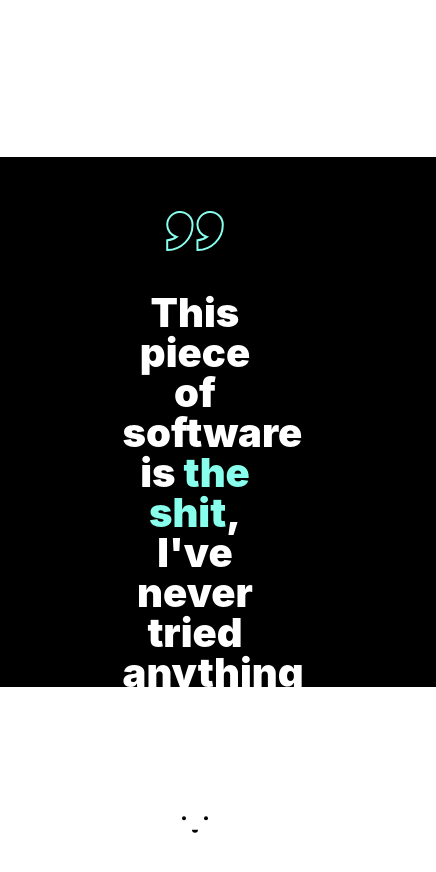
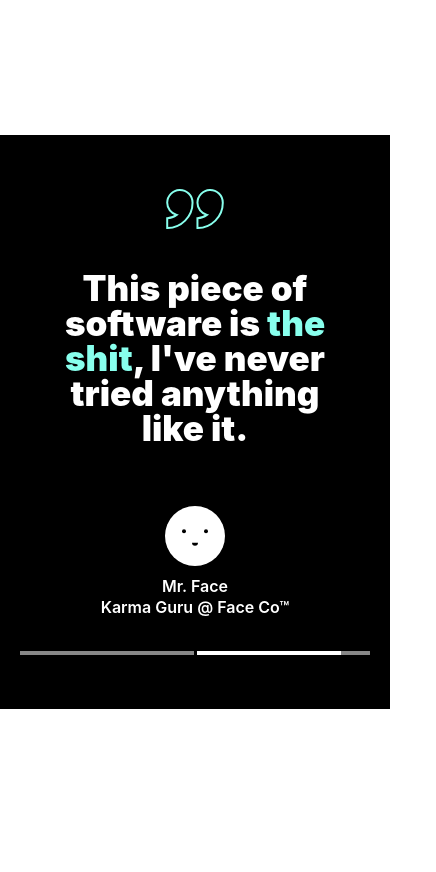
Before and after one commit to Drasty4k/carousel, a React (Create React App) app: page / in a window 390 px wide. Shown: the top 872 px of the page, 436 px wide, since content can reach past the window. After the commit the page ends 844 px from the top, so only its background shows below. Built offline with nearby package versions, Linux system fonts and the light colour scheme; a web font is replaced by a local one.

Commit message:
made the carousel more responsive

```diff
--- a/src/components/carousel/carousel.css
+++ b/src/components/carousel/carousel.css
@@ -4,7 +4,18 @@
   color: #fff;
   padding: 54px 150px;
   width: 100%;
-  height: 50%;
+}
+
+@media (max-width: 1000px) {
+  .carousel__container {
+    padding: 54px 50px;
+  }
+}
+
+@media (max-width: 550px) {
+  .carousel__container {
+    padding: 54px 20px;
+  }
 }
 
 .carousel__container .carousel__slide.hidden {
@@ -21,6 +32,12 @@
   padding: 40px 0 60px 0;
   max-width: 80%;
   margin: auto;
+}
+
+@media (max-width: 1000px) {
+  .carousel__container .carousel__slide .carousel__slide-review {
+    font-size: 35px;
+  }
 }
 
 .carousel__container
```
